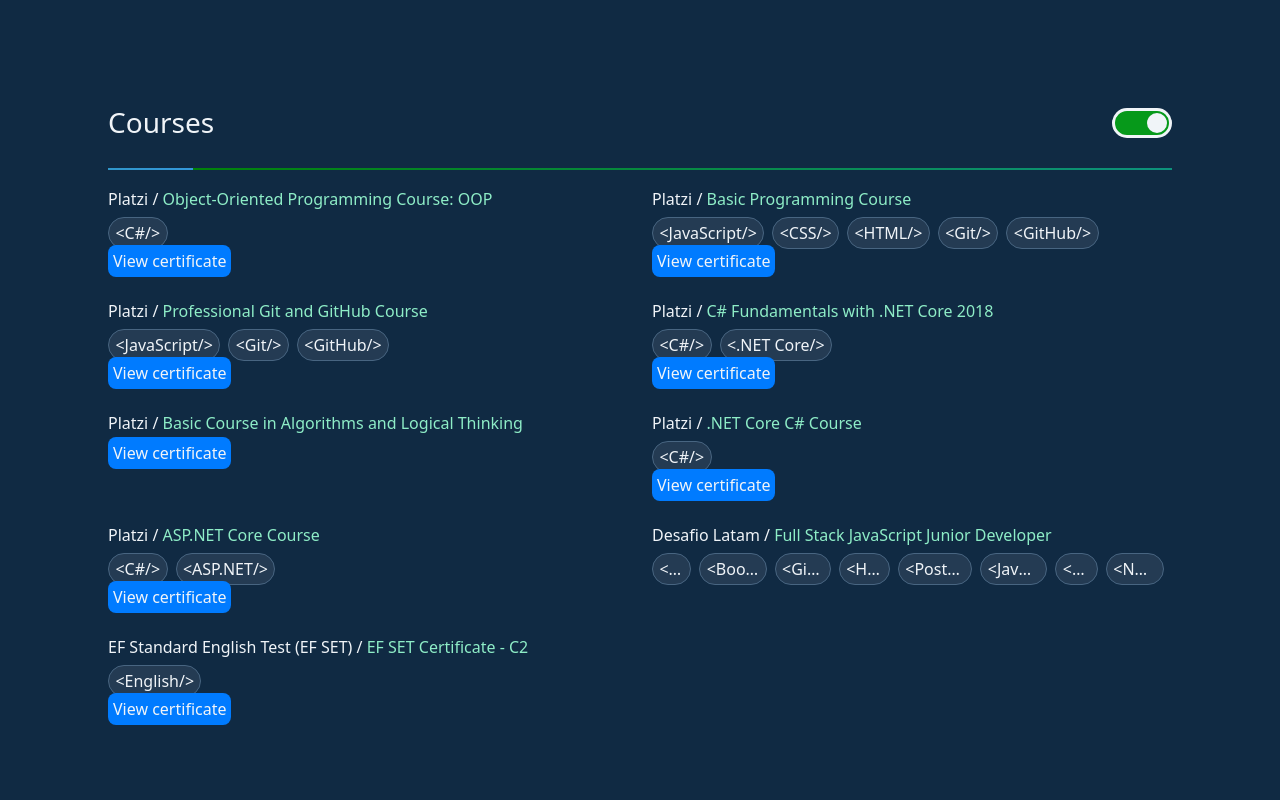
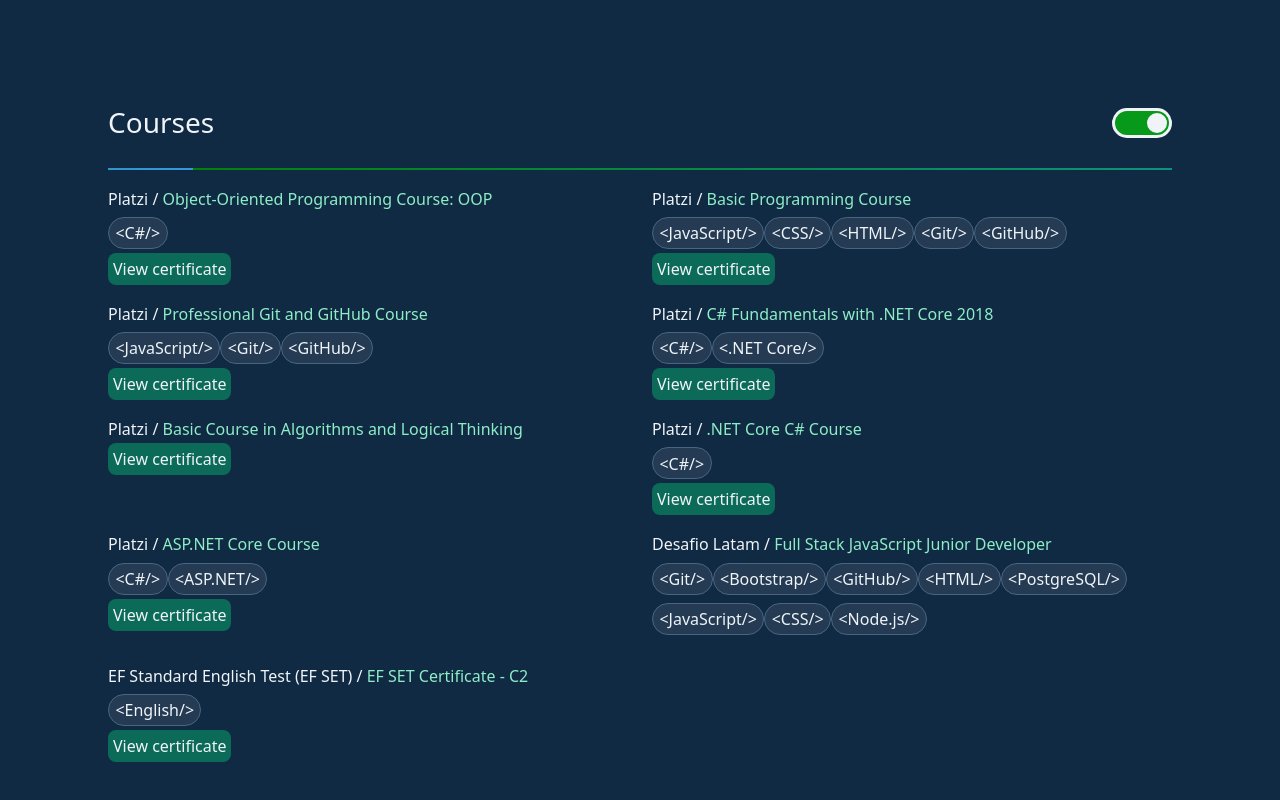
Before and after one commit to GlaucusJoseph/joseph-porfolio, a React (Vite) app: page / in a window 1280 px wide. Shown: the part 2167-2967 px from the top of the page. Built offline with nearby package versions, Linux system fonts and the light colour scheme.

Commit message:
Fixing tags and buttons

```diff
--- a/src/components/Courses/index.css
+++ b/src/components/Courses/index.css
@@ -6,23 +6,22 @@
 
 .courses-tags {
   display: flex;
+  flex-wrap: wrap; /* Permite que los elementos se envuelvan en filas nuevas */
 }
 
 .courses-tag {
-  margin-right: 0.5rem;
+  margin-bottom: 0.5rem; /* Agrega un margen inferior para separar las tecnologías verticalmente */
   background-color: #243b53;
   height: 2rem;
   padding: 0.2rem 0.4rem;
   border: 1px solid #486581;
   border-radius: 50px;
   user-select: none;
-  white-space: nowrap; /* Evita que el texto se divida en varias líneas */
-  overflow: hidden; /* Oculta el texto que no cabe en el contenedor */
-  text-overflow: ellipsis; /* Agrega puntos suspensivos al final del texto cortado */
+  display: block; /* Muestra cada tecnología en una línea nueva */
 }
 
 .course-box-size {
-  height: 7rem;
+  margin-bottom: 1.5rem;
 }
 
 .course-box-size a {
@@ -33,8 +32,9 @@
 
 /* Estilo base del botón */
 .boton-enlace {
+  user-select: none;
   padding: 5px; /* Ajusta el relleno según tus preferencias */
-  background-color: #007bff; /* Color de fondo del botón */
+  background-color: #0c6b58; /* Color de fondo del botón */
   color: #fff; /* Color del texto del botón */
   text-decoration: none; /* Elimina la subrayado predeterminado del enlace */
   border: none; /* Elimina el borde predeterminado */
@@ -45,5 +45,5 @@
 
 /* Cambia el color de fondo al pasar el cursor sobre el botón */
 .boton-enlace:hover {
-  background-color: #0056b3; /* Nuevo color de fondo al pasar el cursor */
+  background-color: #014d40; /* Nuevo color de fondo al pasar el cursor */
 }
--- a/src/components/Courses/index.tsx
+++ b/src/components/Courses/index.tsx
@@ -42,7 +42,12 @@
                     </div>
                     {course.url && (
                       <div>
-                        <a href={course.url} className="boton-enlace">
+                        <a
+                          href={course.url}
+                          className="boton-enlace"
+                          target="_blank"
+                          rel="noopener noreferrer"
+                        >
                           View certificate
                         </a>
                       </div>
```
